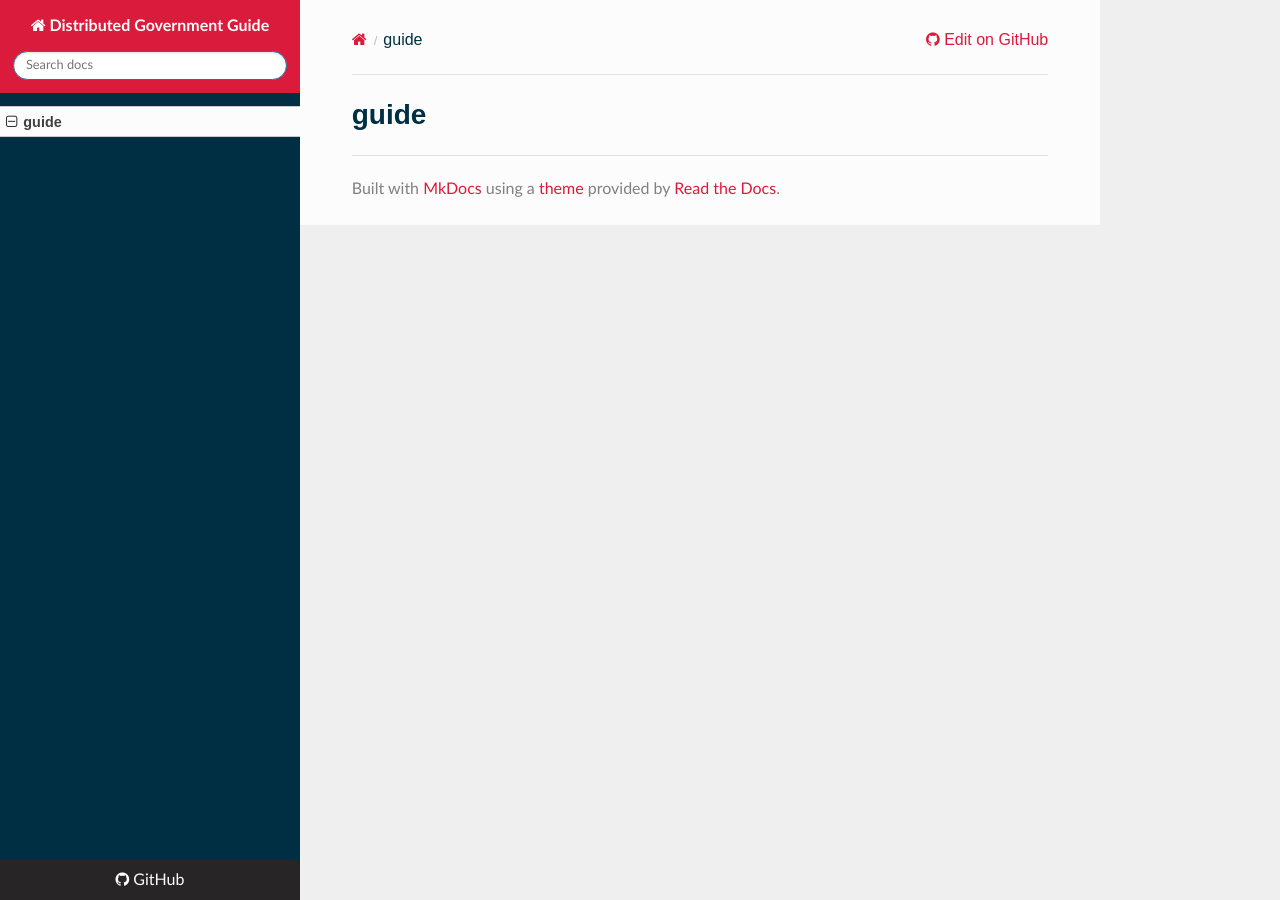
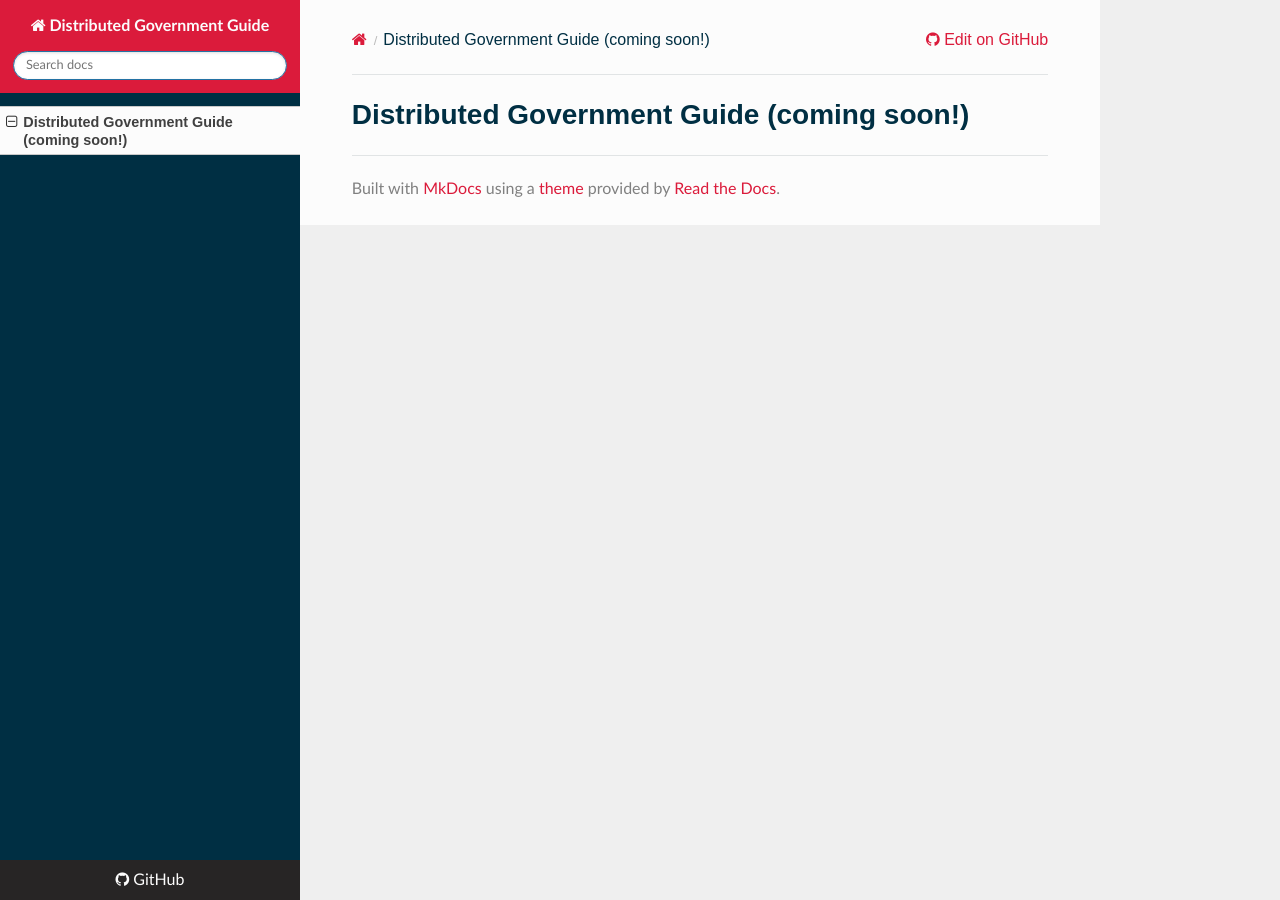
Before and after one commit to distributedgov/guide, an MkDocs documentation site: the page built from docs/README.md, in a window 1280 px wide. Built offline with MkDocs 1.6.1, drawn with Linux system fonts in a browser that asks for light colours; nearby versions of some CDN libraries.

Commit message:
Update README.md

```diff
--- a/docs/README.md
+++ b/docs/README.md
@@ -1 +1 @@
-# guide
+# Distributed Government Guide (coming soon!)
```
